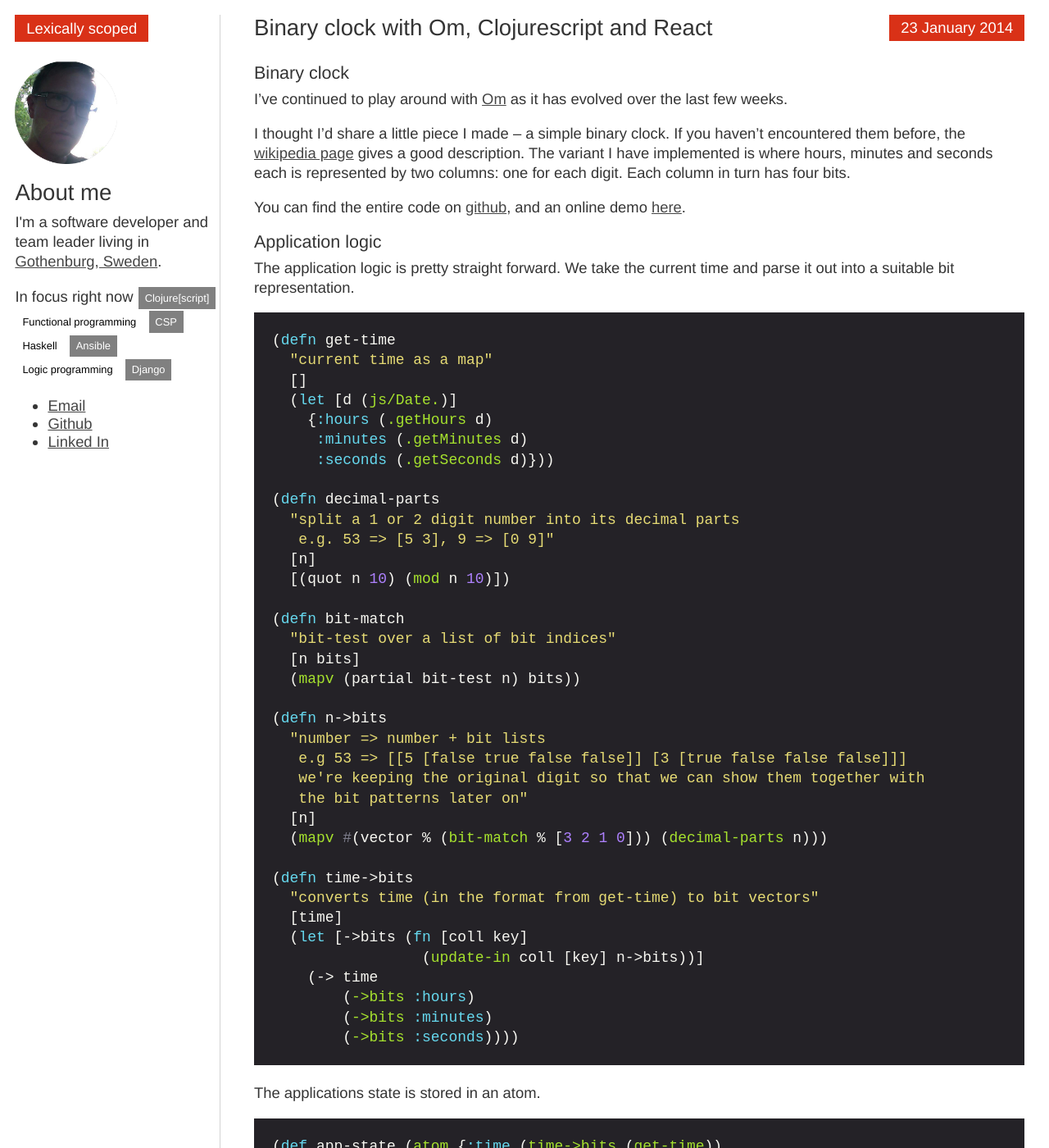
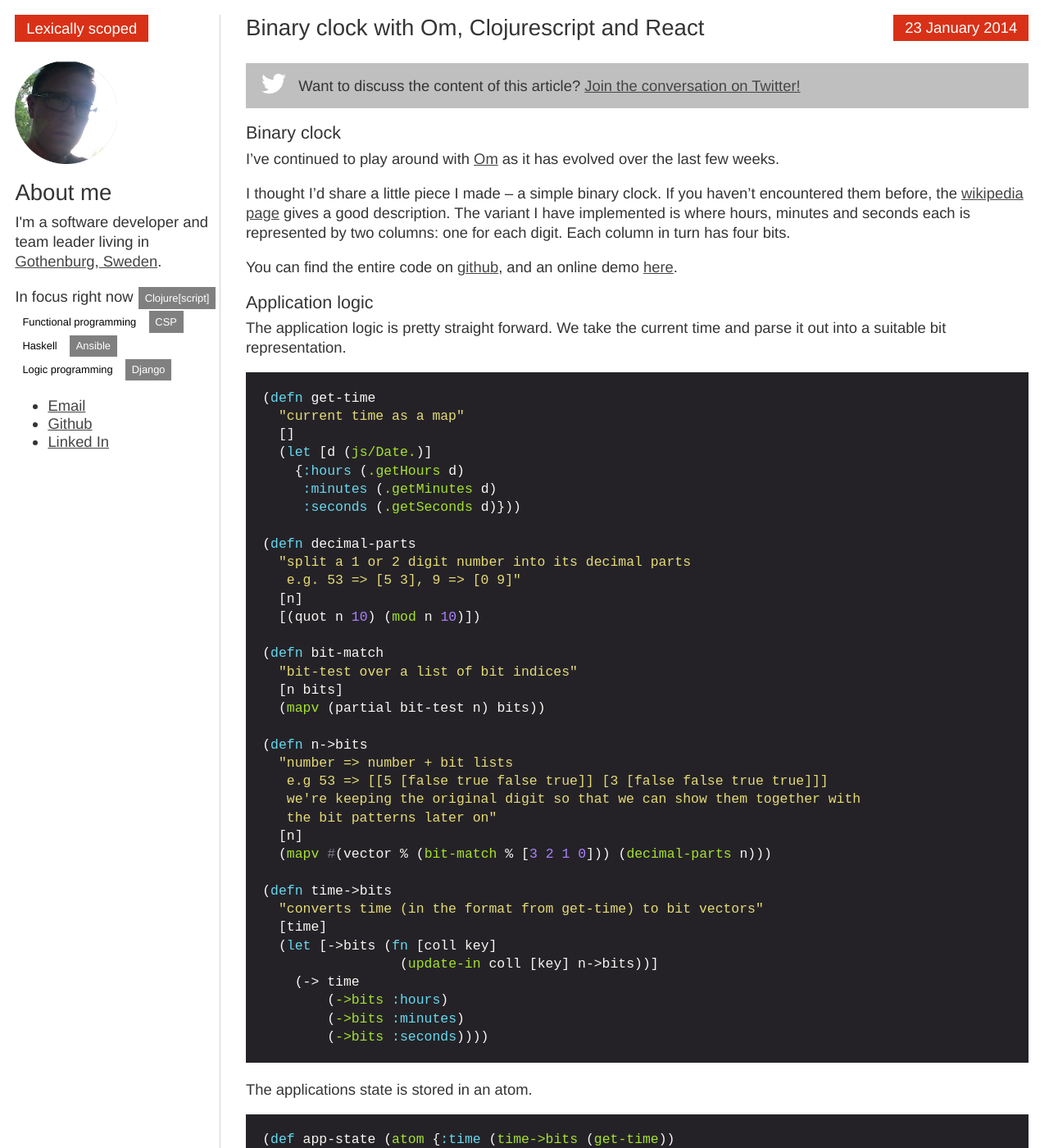
Before and after one commit to fredyr/lexicallyscoped.com, a Jekyll site: the page built from _posts/2014-01-23-clojurescript-react-om-binary-clock.md, in a window 1280 px wide and 1400 px high. Shown: the whole window at 82% size. Built offline with Jekyll 4.4.1, drawn with Linux system fonts in a browser that asks for light colours.

Commit message:
cta, bug fixes: docstr error and readability on mobile

```diff
--- a/_layouts/default.html
+++ b/_layouts/default.html
@@ -1,7 +1,7 @@
 <!doctype html>
 <html>
     <head>
-        <meta name="viewport" content="width=device-width, initial-scale=1.0, minimum-scale=1.0, maximum-scale=1.0"/>
+        <meta name="viewport" content="width=device-width"/>
         <link rel="alternate" type="application/atom+xml" href="http://www.lexicallyscoped.com/atom.xml">
 
         <title>{{page.title}} | Lexically scoped, Fredrik Dyrkell</title>
--- a/_layouts/post.html
+++ b/_layouts/post.html
@@ -5,8 +5,12 @@
 <article>
     <h1 class="floating-left">{{ page.title }}</h1>
     <time class="date red floating-right" datetime="{{ post.date | xmlschema }}">{{ page.date | date_to_long_string }}</time>
-    <!-- <span class="date red floating-right">{{ page.date | date_to_long_string }}</span>  -->
     <p class="clearfix"></p>
+    <div class="cta">
+        <img src="/img/twit50.png">
+        <span class="cta-content">Want to discuss the content of this article? <a href="https://twitter.com/lexicallyscoped">Join the conversation on Twitter!</a>
+        </span>
+    </div>
 
     {{ content }}
 
--- a/_posts/2014-01-23-clojurescript-react-om-binary-clock.md
+++ b/_posts/2014-01-23-clojurescript-react-om-binary-clock.md
@@ -37,7 +37,7 @@
 
 (defn n->bits
   "number => number + bit lists
-   e.g 53 => [[5 [false true false false]] [3 [true false false false]]]
+   e.g 53 => [[5 [false true false true]] [3 [false false true true]]]
    we're keeping the original digit so that we can show them together with
    the bit patterns later on"
   [n]
--- a/css/styles.css
+++ b/css/styles.css
@@ -36,17 +36,18 @@
 }
 
 .highlight {
-    font-size: 1.2em;
+    font-size: 1.1em;
     line-height: 1.1em;
+    overflow: auto;
     background: #242227;
     color: #f8f8f2;
     padding: 1em;
     margin-bottom: 1em;
 }
-
+pre {
+    white-space: pre-wrap;
+}
 .no-decoration { text-decoration: none; }
-
-
 
 hr {
     border: 0;
@@ -115,29 +116,41 @@
 }
 
 .container {
-    margin-left: 310px;
-    margin-right: 30px;
+    margin-left: 300px;
+    margin-right: 25px;
     position: relative;
 }
-
+.cta {
+    background: #bfbfbf;
+    margin: 1em 0;
+    padding: 0 0.5em;
+}
+.cta-content {
+    position: relative;
+    top: -16px;
+}
 
 @media (max-width: 767px) {
     aside {
         position: relative;
         border: none;
         width: auto;
-        margin: 30px;
+        margin: 10px;
         padding: 0;
         min-height: inherit!important;
         height: auto!important;
         border-bottom: 1px solid lightgray;
     }
+    .highlight {
+        width: auto;
+        padding: 0.5em;
 
+    }
     .hide-mobile {
         display: none;
     }
     .container {
-        margin: 30px;
+        margin: 10px;
         width: auto;
     }
 }
```
Also changed, not shown: img/twit.png (added), img/twit50.png (added).
